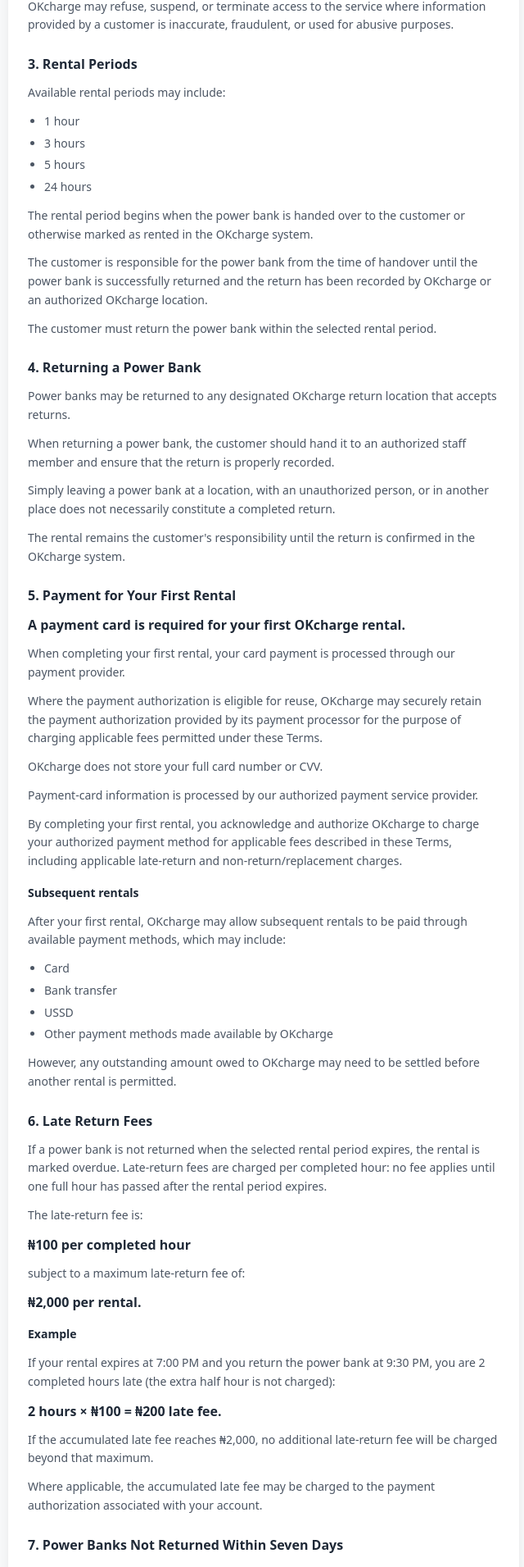
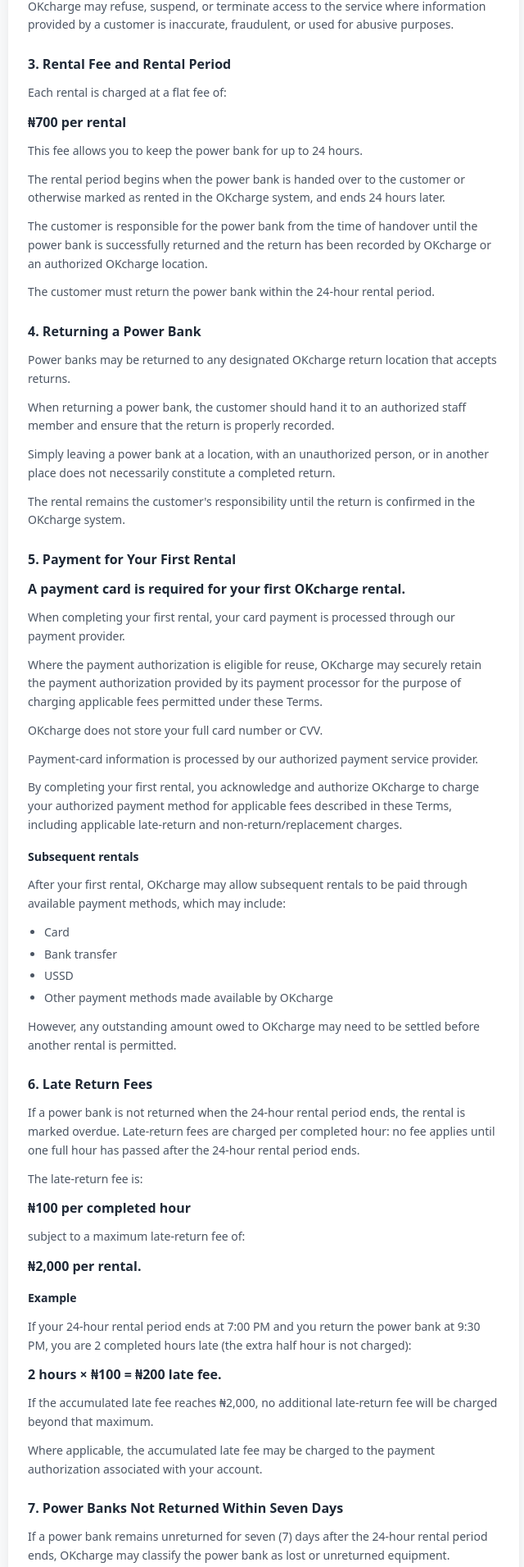
Before and after one commit to okivictor01-bit/OKcharge1, a Next.js app: page /terms in a window 1280 px wide. Shown: the part 854-2765 px from the top of the page at 82% size, without its empty margins (318-958 px from the left). Built offline with nearby package versions, Linux system fonts and the light colour scheme.

Commit message:
Update page.tsx

```diff
--- a/src/app/terms/page.tsx
+++ b/src/app/terms/page.tsx
@@ -19,7 +19,7 @@ const SECTIONS: Section[] = [
     title: `1. About OKcharge`,
     blocks: [
       { type: 'p', text: `OKcharge provides portable power-bank rental services through participating OKcharge locations.` },
-      { type: 'p', text: `Customers may rent an OKcharge power bank for a selected rental period and return it to an eligible OKcharge location.` },
+      { type: 'p', text: `Customers may rent an OKcharge power bank for a rental period of up to 24 hours and return it to an eligible OKcharge location.` },
       { type: 'p', text: `OKcharge locations may be operated by independent business partners. These partners provide the physical location and may assist with handing out and receiving power banks but are not employees of OKcharge.` },
     ],
   },
@@ -42,13 +42,14 @@ const SECTIONS: Section[] = [
     ],
   },
   {
-    title: `3. Rental Periods`,
+    title: `3. Rental Fee and Rental Period`,
     blocks: [
-      { type: 'p', text: `Available rental periods may include:` },
-      { type: 'ul', items: [`1 hour`, `3 hours`, `5 hours`, `24 hours`] },
-      { type: 'p', text: `The rental period begins when the power bank is handed over to the customer or otherwise marked as rented in the OKcharge system.` },
+      { type: 'p', text: `Each rental is charged at a flat fee of:` },
+      { type: 'strong', text: `₦700 per rental` },
+      { type: 'p', text: `This fee allows you to keep the power bank for up to 24 hours.` },
+      { type: 'p', text: `The rental period begins when the power bank is handed over to the customer or otherwise marked as rented in the OKcharge system, and ends 24 hours later.` },
       { type: 'p', text: `The customer is responsible for the power bank from the time of handover until the power bank is successfully returned and the return has been recorded by OKcharge or an authorized OKcharge location.` },
-      { type: 'p', text: `The customer must return the power bank within the selected rental period.` },
+      { type: 'p', text: `The customer must return the power bank within the 24-hour rental period.` },
     ],
   },
   {
@@ -78,13 +79,13 @@ const SECTIONS: Section[] = [
   {
     title: `6. Late Return Fees`,
     blocks: [
-      { type: 'p', text: `If a power bank is not returned when the selected rental period expires, the rental is marked overdue. Late-return fees are charged per completed hour: no fee applies until one full hour has passed after the rental period expires.` },
+      { type: 'p', text: `If a power bank is not returned when the 24-hour rental period ends, the rental is marked overdue. Late-return fees are charged per completed hour: no fee applies until one full hour has passed after the 24-hour rental period ends.` },
       { type: 'p', text: `The late-return fee is:` },
       { type: 'strong', text: `₦100 per completed hour` },
       { type: 'p', text: `subject to a maximum late-return fee of:` },
       { type: 'strong', text: `₦2,000 per rental.` },
       { type: 'h3', text: `Example` },
-      { type: 'p', text: `If your rental expires at 7:00 PM and you return the power bank at 9:30 PM, you are 2 completed hours late (the extra half hour is not charged):` },
+      { type: 'p', text: `If your 24-hour rental period ends at 7:00 PM and you return the power bank at 9:30 PM, you are 2 completed hours late (the extra half hour is not charged):` },
       { type: 'strong', text: `2 hours × ₦100 = ₦200 late fee.` },
       { type: 'p', text: `If the accumulated late fee reaches ₦2,000, no additional late-return fee will be charged beyond that maximum.` },
       { type: 'p', text: `Where applicable, the accumulated late fee may be charged to the payment authorization associated with your account.` },
@@ -93,7 +94,7 @@ const SECTIONS: Section[] = [
   {
     title: `7. Power Banks Not Returned Within Seven Days`,
     blocks: [
-      { type: 'p', text: `If a power bank remains unreturned for seven (7) days after the selected rental period expires, OKcharge may classify the power bank as lost or unreturned equipment.` },
+      { type: 'p', text: `If a power bank remains unreturned for seven (7) days after the 24-hour rental period ends, OKcharge may classify the power bank as lost or unreturned equipment.` },
       { type: 'p', text: `A replacement charge of:` },
       { type: 'strong', text: `₦15,000` },
       { type: 'p', text: `will then be charged to the customer's authorized payment method or recorded as an outstanding balance on the customer's OKcharge account.` },
@@ -101,7 +102,7 @@ const SECTIONS: Section[] = [
       { type: 'p', text: `This ₦15,000 replacement charge is the total amount payable for an unreturned power bank. It replaces, and is not added to, any late-return fees accumulated on that rental.` },
       { type: 'p', text: `OKcharge may also take reasonable steps to recover its equipment or outstanding amounts where appropriate and lawful.` },
       { type: 'h3', text: `Important` },
-      { type: 'p', text: `The seven-day period does not cancel the customer's responsibility to return the power bank. Customers should return the power bank as soon as possible after the rental period expires.` },
+      { type: 'p', text: `The seven-day period does not cancel the customer's responsibility to return the power bank. Customers should return the power bank as soon as possible after the rental period ends.` },
     ],
   },
   {
@@ -323,7 +324,7 @@ export default function TermsPage() {
 
       <div className="text-center">
         <h1 className="text-3xl font-extrabold text-gray-800">OKcharge Terms &amp; Conditions</h1>
-        <p className="text-xs text-gray-400 mt-1">Last Updated: September 2026</p>
+        <p className="text-xs text-gray-400 mt-1">Last Updated: November 2026</p>
       </div>
 
       <div className="bg-white rounded-2xl shadow-xl p-6 space-y-6 text-gray-600 leading-relaxed text-sm">
```
